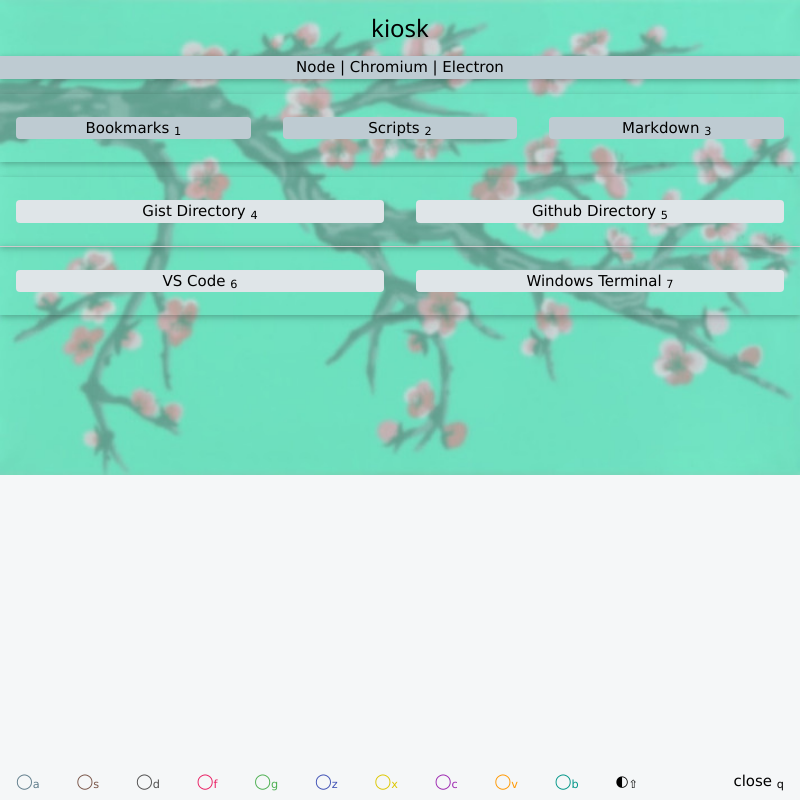
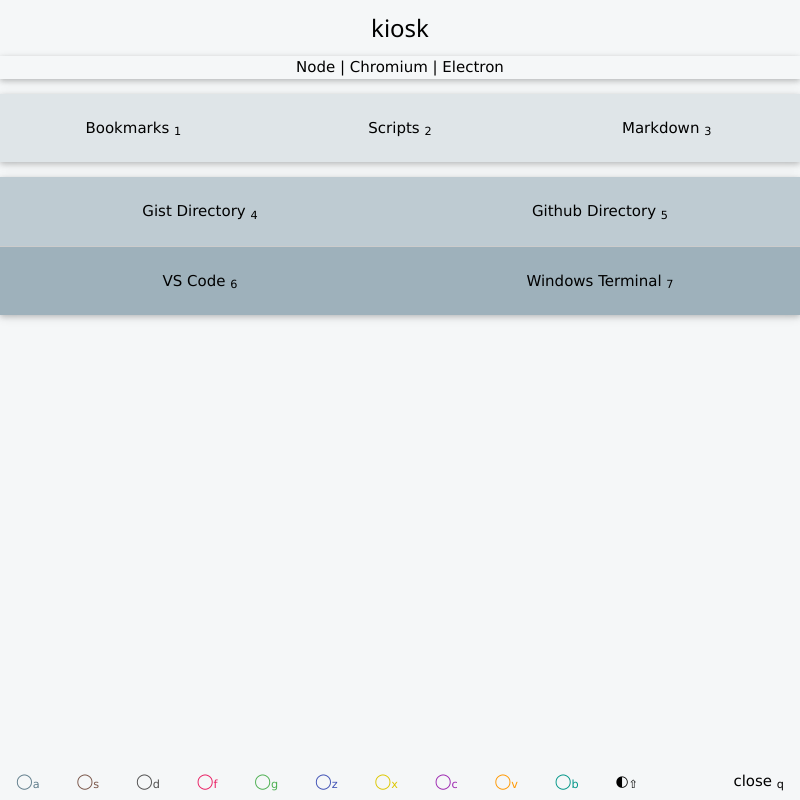
Before and after one commit to mezcel/bookmark-renderer, an Electron app: page view/index.html in a window 800 px wide. Drawn offline with Linux system fonts and the light colour scheme.

```diff
--- a/main.js
+++ b/main.js
@@ -15,7 +15,6 @@
 
 // Global theme css variable
 var defaultCssTheme = "w3-theme-blue-grey.css";
-defaultCssTheme="w3-theme-teal.css";
 var isDark = false;
 
 global.GlobalTheme = {
--- a/view/css/myStyle.css
+++ b/view/css/myStyle.css
@@ -6,17 +6,6 @@
 
 div.w3-col > p > a {
     width: 95%;
-}
-
-/* wallpaper skin */
-
-.ginsengSkin {
-	background: url("../img/ginseng-skin.jpg");
-	background-repeat: no-repeat;
-	background-size: auto;
-	/*background-size: 1000px;*/
-	background-size: 100%;
-
 }
 
 /* **************** Css Theme Buttons **************** */
--- a/view/index.html
+++ b/view/index.html
@@ -15,38 +15,38 @@
         <link rel="stylesheet" href="css/myStyle.css">
     </head>
 
-    <body class="w3-theme-l5 ginsengSkin">
+    <body class="w3-theme-l5">
         <h3 class="w3-center">kiosk</h3>
-        <div class="w3-card w3-center w3-theme-l3">
+        <div class="w3-card w3-center">
             Node
             <sub id="node-version"></sub> <sup id="platform-arch"></sup> | Chromium <sub id="chrome-version"></sub> | Electron <sub id="electron-version"></sub>
             <p></p>
         </div>
 
-        <div class="w3-row w3-card w3-center">
-            <a id="btn1" class="w3-col s4 w3-btn" href="html/bookmarks.html">
-                <p class="w3-hover-theme w3-theme-l3 w3-round">Bookmarks <sub>1</sub></p>
+        <div class="w3-row w3-card w3-theme-l4 w3-center">
+            <a id="btn1" class="w3-col s4 w3-btn w3-hover-theme" href="html/bookmarks.html">
+                <p>Bookmarks <sub>1</sub></p>
             </a>
 
-            <a id="btn2" class="w3-col s4 w3-btn" href="html/scripts.html">
-                <p class="w3-hover-theme w3-theme-l3 w3-round">Scripts <sub>2</sub></p>
+            <a id="btn2" class="w3-col s4 w3-btn w3-hover-theme" href="html/scripts.html">
+                <p>Scripts <sub>2</sub></p>
             </a>
 
-            <a id="btn3" class="w3-col s4 w3-btn" href="html/markdown.html" target="_blank">
-                <p class="w3-hover-theme w3-theme-l3 w3-round">Markdown <sub>3</sub></p>
+            <a id="btn3" class="w3-col s4 w3-btn w3-hover-theme" href="html/markdown.html" target="_blank">
+                <p>Markdown <sub>3</sub></p>
             </a>
         </div>
 
         <p></p>
 
-        <div class="w3-row w3-card w3-center">
-            <a id="btn4" class="w3-col s6 w3-btn"><p class="w3-hover-theme w3-theme-l4 w3-round">Gist Directory <sub>4</sub></p></a>
-            <a id="btn5" class="w3-col s6 w3-btn"><p class="w3-hover-theme w3-theme-l4 w3-round">Github Directory <sub>5</sub></p></a>
+        <div class="w3-row w3-card w3-theme-l3 w3-center">
+            <a id="btn4" class="w3-col s6 w3-btn w3-hover-theme"><p>Gist Directory <sub>4</sub></p></a>
+            <a id="btn5" class="w3-col s6 w3-btn w3-hover-theme"><p>Github Directory <sub>5</sub></p></a>
         </div>
 
-        <div class="w3-row w3-card w3-border-top w3-center">
-            <a id="btn6" class="w3-col s6 w3-btn"><p class="w3-hover-theme w3-theme-l4 w3-round">VS Code <sub>6</sub></p></a>
-            <a id="btn7" class="w3-col s6 w3-btn"><p class="w3-hover-theme w3-theme-l4 w3-round">Windows Terminal <sub>7</sub></p></a>
+        <div class="w3-row w3-card w3-theme-l2 w3-border-top w3-center">
+            <a id="btn6" class="w3-col s6 w3-btn w3-hover-theme"><p>VS Code <sub>6</sub></p></a>
+            <a id="btn7" class="w3-col s6 w3-btn w3-hover-theme"><p>Windows Terminal <sub>7</sub></p></a>
         </div>
 
         <div class="w3-display-bottomleft">
```
Also changed, not shown: view/html/bookmarks.html (+0 -1 lines), view/img/favicon.ico, view/img/ginseng-skin.jpg (deleted).
